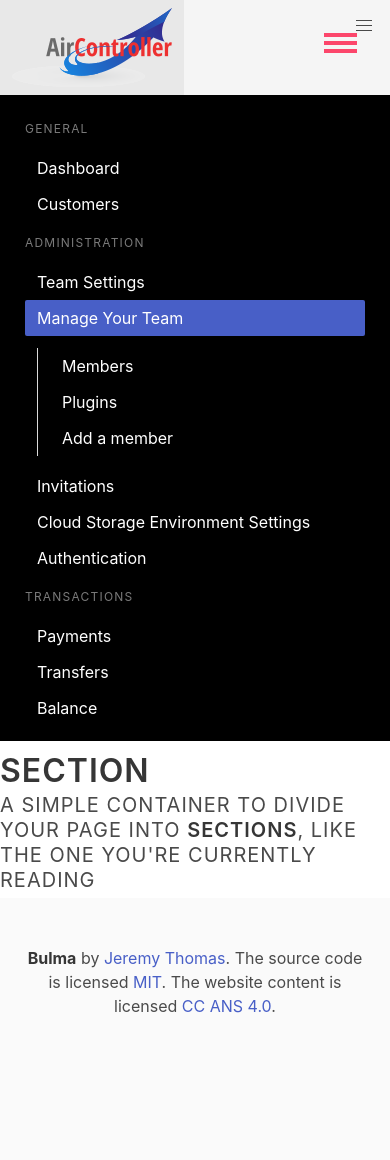
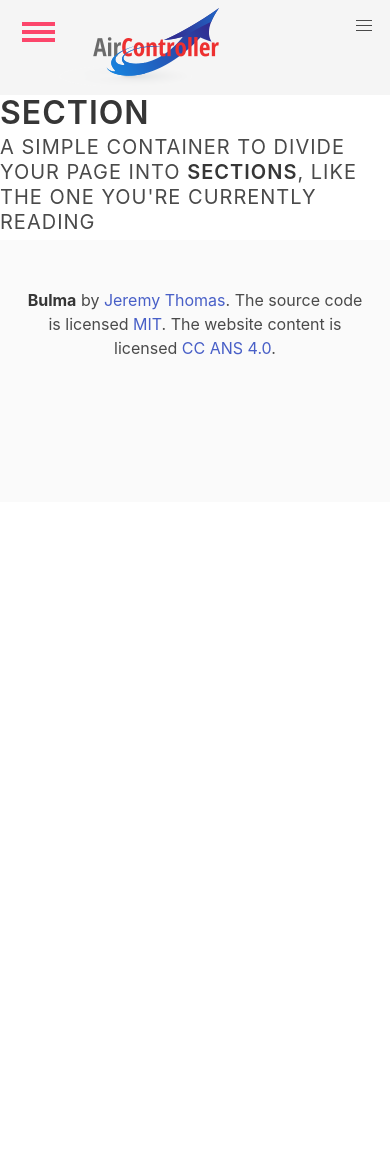
Before and after one commit to jdcastro/AirController, a Flask app: page / in a window 390 px wide. After the commit the page ends 355 px from the top, so only its background shows below. Run offline with Flask 2, Linux system fonts and the light colour scheme.

Commit message:
Mejoras en el menu para movil, ya funciona el toggler del lateral

```diff
--- a/static/assets/css/custom.css
+++ b/static/assets/css/custom.css
@@ -19,65 +19,36 @@
 }
 /* toogle menu */
 @media screen and (min-width: 803px) {
-    #lateral input#openSidebarMenu[type=checkbox], #lateral label.sidebarIconToggle {
+    input#openSidebarMenu[type=checkbox], label.sidebarIconToggle {
       display: none;
     }
-    #lateral ul.nav {
+    #lateral {
       display: inline-flex;
     }
   }
-  ul.nav {
-    margin: auto 0;
-  }
-  ul.nav li.btn {
-    display: inline;
-    float: right;
-    margin: 0 7px;
-  }
-  ul.nav li.btn a {
-    padding: 2px 16px;
-    background: linear-gradient(180deg, #FFFFFF 0%, rgba(255, 255, 255, 0) 100%), #FDF9F9;
-    border: 1px solid rgba(230, 230, 230, 0.7);
-    box-sizing: border-box;
-    border-radius: 3px;
-    font-style: normal;
-    font-weight: normal;
-    font-size: 1.7em;
-    line-height: 1.5;
-    /* identical to box height */
-    display: flex;
-    align-items: center;
-    text-align: center;
-    text-decoration-line: none;
-    color: #757575;
-  }
-  ul.nav li.btn a:hover, ul.nav li.btn a:active {
-    background: linear-gradient(180deg, #00a2b2 0%, rgb(63, 84, 115) 100%), #ffffff;
-    color: #FFF;
-    border-color: gainsboro;
-  }
 
   @media screen and (max-width: 802px) {
-    #lateral ul.nav li.btn a {
+    .navbar-brand .navbar-item {margin-left: 12vw;}
+    #lateral #adminmenu {
       max-width: 87%;
     }
-    #lateral ul.nav {
+    #lateral {
       height: 100%;
       position: fixed;
       left: 0;
-      width: 250px;
-      margin-top: 82px;
-      transform: translateX(-290px);
+      width: 60vw;
+      min-width: 320px;
+      margin: 0px;
+      transform: translateX(-100vw);
       transition: transform 250ms ease-in-out;
-      background: linear-gradient(180deg, #FC466B 0%, #3F5EFB 100%);
     }
-    #lateral ul.nav li.btn {
+    #lateral {
       float: none;
     }
-    #lateral input[type=checkbox]:checked ~ ul.nav {
-      transform: translateX(0);
+    input.openSidebarMenu[type=checkbox]:checked ~ #lateral {
+      transform: translateX(-1vw);
     }
-    #lateral .sidebarIconToggle {
+    .sidebarIconToggle {
       transition: all 0.3s;
       box-sizing: border-box;
       cursor: pointer;
@@ -85,12 +56,12 @@
       z-index: 99;
       height: 100%;
       width: 100%;
-      top: 33px;
-      right: 33px;
+      top: 22px;
+      left: 22px;
       height: 33px;
       width: 33px;
     }
-    #lateral .spinner {
+     .spinner {
       transition: all 0.3s;
       box-sizing: border-box;
       position: absolute;
@@ -98,43 +69,43 @@
       width: 100%;
       background-color: #FC466B;
     }
-    #lateral .horizontal {
+    .horizontal {
       transition: all 0.3s;
       box-sizing: border-box;
       position: relative;
       float: left;
       margin-top: 4px;
     }
-    #lateral .diagonal.part-1 {
+    .diagonal.part-1 {
       position: relative;
       transition: all 0.3s;
       box-sizing: border-box;
       float: left;
     }
-    #lateral .diagonal.part-2 {
+    .diagonal.part-2 {
       transition: all 0.3s;
       box-sizing: border-box;
       position: relative;
       float: left;
       margin-top: 4px;
     }
-    #lateral input#openSidebarMenu[type=checkbox] {
+    input#openSidebarMenu[type=checkbox] {
       transition: all 0.3s;
       box-sizing: border-box;
       display: none;
     }
-    #lateral input#openSidebarMenu[type=checkbox]:checked ~ .sidebarIconToggle > .horizontal {
+    input#openSidebarMenu[type=checkbox]:checked ~ .sidebarIconToggle > .horizontal {
       transition: all 0.3s;
       box-sizing: border-box;
       opacity: 0;
     }
-    #lateral input#openSidebarMenu[type=checkbox]:checked ~ .sidebarIconToggle > .diagonal.part-1 {
+    input#openSidebarMenu[type=checkbox]:checked ~ .sidebarIconToggle > .diagonal.part-1 {
       transition: all 0.3s;
       box-sizing: border-box;
       transform: rotate(135deg);
       margin-top: 10px;
     }
-    #lateral input#openSidebarMenu[type=checkbox]:checked ~ .sidebarIconToggle > .diagonal.part-2 {
+    input#openSidebarMenu[type=checkbox]:checked ~ .sidebarIconToggle > .diagonal.part-2 {
       transition: all 0.3s;
       box-sizing: border-box;
       transform: rotate(-135deg);
--- a/templates/dashboard/base.html
+++ b/templates/dashboard/base.html
@@ -81,8 +81,10 @@
 {% block full_content %}
 
 <div class="columns is-variable bd-klmn-columns is-1 pb-0 mb-0">
-  <div class="column is-2 pb-0 mb-0" id="lateral">
-    {% block aside %}
+
+  {% block aside %}
+
+
     <input type="checkbox" class="openSidebarMenu" id="openSidebarMenu">
     <label for="openSidebarMenu" class="sidebarIconToggle">
       <div class="spinner diagonal part-1"></div>
@@ -90,6 +92,7 @@
       <div class="spinner diagonal part-2"></div>
     </label>
 
+  <div class="column is-2 pb-0 mb-0" id="lateral">
     <aside class="menu" id="adminmenu">
       <p class="menu-label">
         General
@@ -135,7 +138,11 @@
           A simple container to divide your page into <strong>sections</strong>, like the one you're currently reading
         </h2>
       </div>
+      <div class="container is-fluid">
+        {% block component %}
 
+        {% endblock component %}
+      </div>
     </div>
   </div>
 </div>
```
